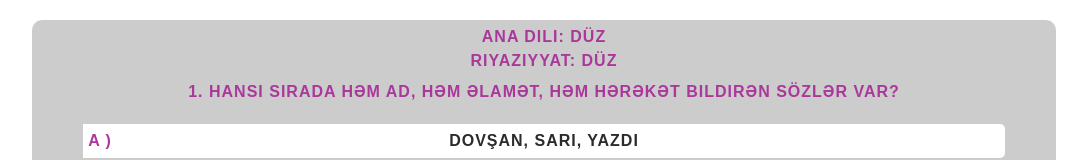
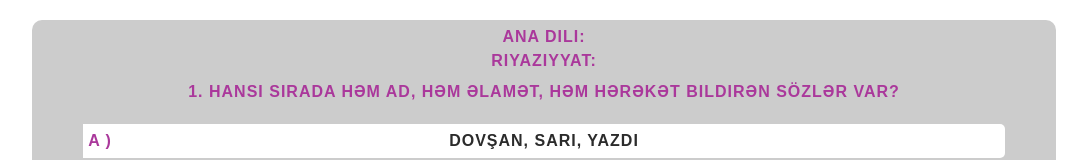
Before and after one commit to malikbabayev95/exam, a plain HTML site: page index.html in a window 1280 px wide. Both pictures are taken after a click on the button "daxil ol". Shown: the top 160 px of the page, without its empty margins (96-1183 px from the left). Drawn offline with nearby package versions, Linux system fonts and the light colour scheme; files that its build step writes are made by us from their sources; a web font is replaced by a local one.

Commit message:
Update index.html

```diff
--- a/index.html
+++ b/index.html
@@ -14,7 +14,7 @@
 <body>
     <section id="main">
         <div class="live_cavablar">
-            <span>Ana dili: <span class="ana-duz"> </span> düz <br> Riyaziyyat: <span class="riyaziyyat-duz"> </span> düz</span>
+            <span>Ana dili: <span class="ana-duz"> </span>  <br> Riyaziyyat: <span class="riyaziyyat-duz"> </span> </span>
         </div>
         <div class="suallar">
             <div class="malik active">
```
